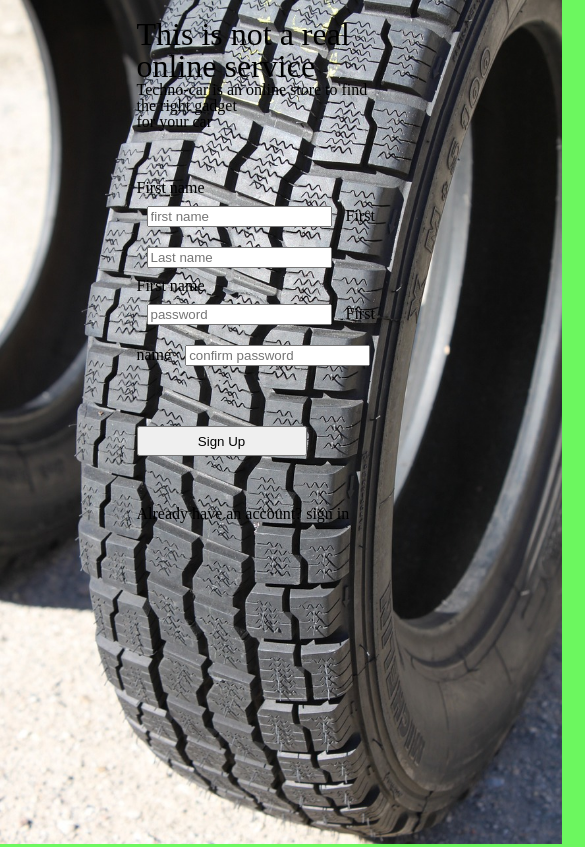
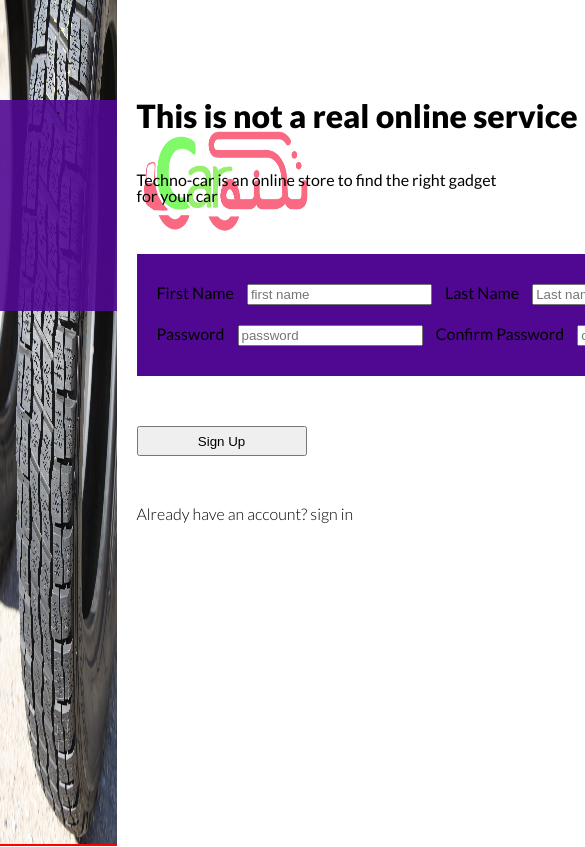
Before and after one commit to Hicham-Chiahou/Sign-up-form, a plain HTML site: page index.html in a window 390 px wide. Shown: the top 847 px of the page, 585 px wide, since content can reach past the window. Drawn offline with Linux system fonts and the light colour scheme.

Commit message:
the final layout stage     I finish the layout by adding font and making the final adjustement.     the layout is not responsive, as it depends potently on the     position attribute.

```diff
--- a/index.html
+++ b/index.html
@@ -2,6 +2,9 @@
 <html lang="en">
 
 <head>
+    <link rel="preconnect" href="https://fonts.googleapis.com">
+    <link rel="preconnect" href="https://fonts.gstatic.com" crossorigin>
+    <link href="https://fonts.googleapis.com/css2?family=Lato:wght@100;300;400;900&display=swap" rel="stylesheet">
     <link rel="stylesheet" href="style.css">
     <meta charset="UTF-8">
     <meta name="viewport" content="width=device-width, initial-scale=1.0">
@@ -9,10 +12,19 @@
 </head>
 
 <body>
-    <!-- <div class="logo-container"> -->
+    <div class="logo-container">
+        <div class="logo-div">
+.
+
+        </div>
+        <img id="logo-img" src="images/logo.png" alt="">
+
         <img class="img-container" src="./images/tier.jpg" alt="">
 
-    <!-- </div> -->
+    </div>
+
+
+
     <di class="form-container">
 
         <div class="form-text">
@@ -26,20 +38,22 @@
 
 
         <div class="form-div">
+            <div class="form">
                 <form>
-                <label>First name</label>
+                    <label>First Name</label>
                     <input placeholder="first name">
-                <label>First</label>
+                    <label>Last Name</label>
 
                     <input placeholder="Last name">
                     </br>
-                <label>First name</label>
+                    <label>Password</label>
 
                     <input placeholder="password ">
-                <label>First name</label>
+                    <label>Confirm Password</label>
 
                     <input placeholder="confirm password">
                 </form>
+            </div>
 
             <button>Sign Up</button>
             <p class="sign-in">Already have an account? sign in</p>
--- a/style.css
+++ b/style.css
@@ -108,8 +108,10 @@ section {
 
 /* .......................... */
 body {
+  font-family: 'Lato', sans-serif;
+
   line-height: 1;
-  background-color: rgb(108, 247, 95);
+  background-color: rgb(255, 255, 255);
   /* text-align: center; */
 }
 
@@ -135,14 +137,12 @@ table {
   border-spacing: 0;
 }
 
-h2
-{
+h2 {
   font-size: 2rem;
+  font-family: 'Lato', sans-serif;
+  font-weight: 900;
 }
-.logo-container {
-  background-color: rgb(49, 78, 238);
-  width: fit-content;
-}
+
 
 img {
   height: 100vh;
@@ -155,7 +155,7 @@ img {
   /* text-align: left; */
 }
 
-.form-container > .form-div > button	 {
+.form-container > .form-div > button {
   position: relative;
   width: 170px;
   height: 30px;
@@ -165,12 +165,52 @@ img {
 .form-text {
   position: relative;
   bottom: 50px;
+  font-weight: 400px;
 }
-input
-{
+
+.form-text > h2{
+  padding-bottom: 40px;
+}
+
+input {
   margin: 10px;
 }
-.sign-in{
+.sign-in {
   position: relative;
   top: 100px;
+  font-weight: 300;
 }
+
+.form {
+  background-color: rgb(80, 8, 146);
+  width: 100vh;
+  padding: 20px;
+}
+
+/* --------------log div------------- */
+.logo-container{
+  width: 30%;
+  background-color: red;
+}
+.logo-div{
+  background-color: rgb(80, 8, 146);
+  text-align: center;
+  /* width:  31.85%; */
+  width:  30%;
+  height: 25%;
+  position: absolute;
+  top: 100px;
+  opacity: 0.9;
+}
+#logo-img{
+  height: 250px;
+  position: absolute;
+  width: 250px;
+  top: 50px;
+  left: 100px;
+
+}
+
+.img-container{
+  width: 100%;
+}
```
Also changed, not shown: images/logo.png (added), 1 other file. Lines whose indentation alone changed are shown as unchanged.
